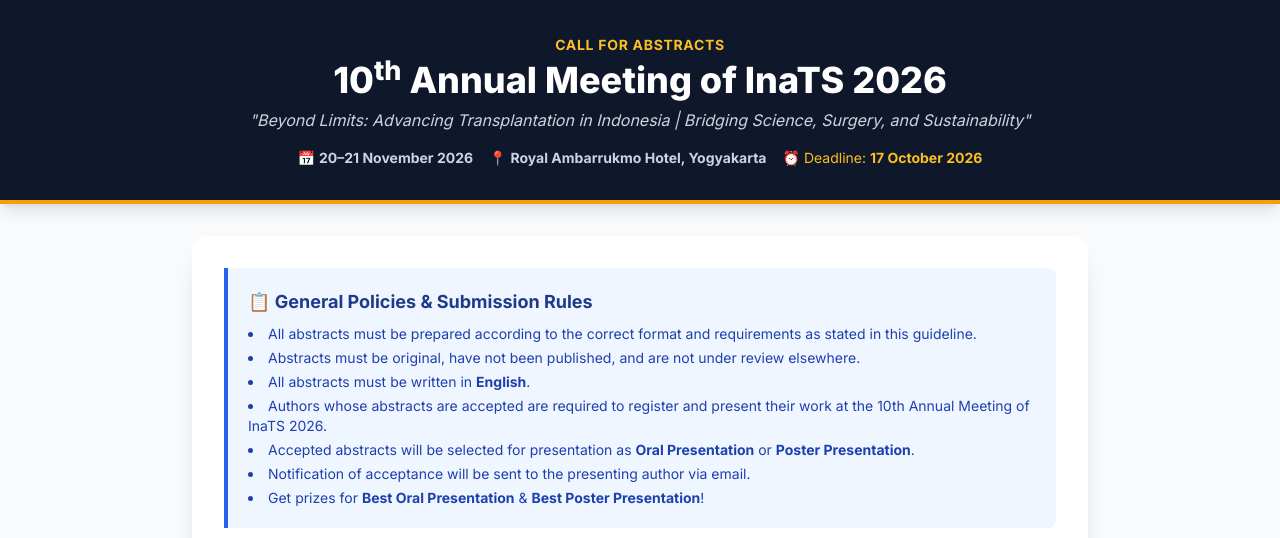
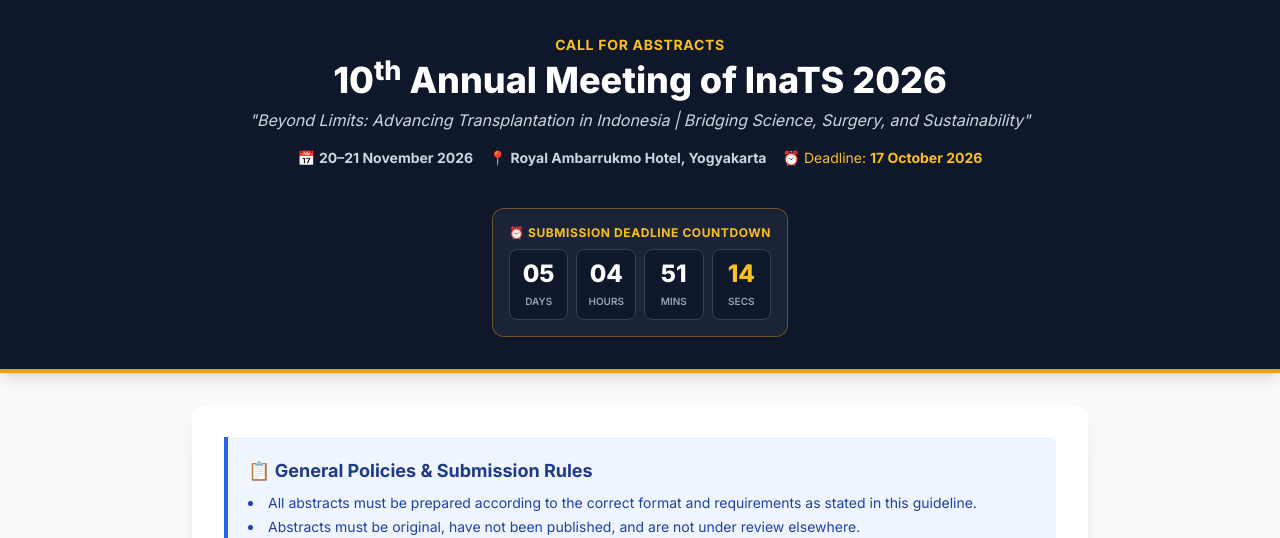
Before and after one commit to depitz44-web/InaTS2026, a plain HTML site: page index.html in a window 1280 px wide. Shown: the top 538 px of the page. Drawn offline with nearby package versions, Linux system fonts and the light colour scheme.

Commit message:
Update index.html

```diff
--- a/index.html
+++ b/index.html
@@ -23,6 +23,33 @@
                 <span>📅 <strong>20–21 November 2026</strong></span>
                 <span>📍 <strong>Royal Ambarrukmo Hotel, Yogyakarta</strong></span>
                 <span class="text-amber-400">⏰ Deadline: <strong>17 October 2026</strong></span>
+            <!-- Widget Countdown Timer -->
+<div class="mt-6 bg-slate-800/80 backdrop-blur-sm border border-amber-500/40 rounded-xl p-4 max-w-md mx-auto shadow-inner">
+    <p class="text-amber-400 font-bold text-xs uppercase tracking-wider mb-2">⏰ Submission Deadline Countdown</p>
+
+    <div id="countdownBox" class="grid grid-cols-4 gap-2 text-center">
+        <div class="bg-slate-900 p-2 rounded-lg border border-slate-700">
+            <span id="cd-days" class="block text-xl sm:text-2xl font-extrabold text-white">00</span>
+            <span class="text-[10px] text-slate-400 uppercase font-semibold">Days</span>
+        </div>
+        <div class="bg-slate-900 p-2 rounded-lg border border-slate-700">
+            <span id="cd-hours" class="block text-xl sm:text-2xl font-extrabold text-white">00</span>
+            <span class="text-[10px] text-slate-400 uppercase font-semibold">Hours</span>
+        </div>
+        <div class="bg-slate-900 p-2 rounded-lg border border-slate-700">
+            <span id="cd-minutes" class="block text-xl sm:text-2xl font-extrabold text-white">00</span>
+            <span class="text-[10px] text-slate-400 uppercase font-semibold">Mins</span>
+        </div>
+        <div class="bg-slate-900 p-2 rounded-lg border border-slate-700">
+            <span id="cd-seconds" class="block text-xl sm:text-2xl font-extrabold text-amber-400">00</span>
+            <span class="text-[10px] text-slate-400 uppercase font-semibold">Secs</span>
+        </div>
+    </div>
+
+    <p id="closedMessage" class="hidden text-red-400 font-bold text-sm mt-2">
+        ⛔ Abstract Submission is Now Closed!
+    </p>
+</div>
             </div>
         </div>
     </header>
@@ -213,6 +240,7 @@
     <script>
         const SCRIPT_URL = "https://script.google.com/macros/s/AKfycbxx-CO6Rk44yRX4KgM9-WzmegjwyL7KBKeN-bPotE6Y55lugu6V9_vrl5MwCkwBC4rUCA/exec";
 
+
         // 1. FUNGSI PENAMPIL NAMA FILE TERPILIH
         function displayFileName(input) {
             const fileNameContainer = document.getElementById('fileName');
@@ -283,6 +311,44 @@
 
             reader.readAsDataURL(file);
         });
+         // 3. FUNGSI COUNTDOWN TIMER SAMPAI 17 OKTOBER 2026 JAM 23.59 WIB
+function startCountdown() {
+    // Target Waktu: 17 Oktober 2026 23:59:59 WIB (UTC+7)
+    const targetDate = new Date("October 17, 2026 23:59:59 GMT+0700").getTime();
+
+    const timerInterval = setInterval(function() {
+        const now = new Date().getTime();
+        const distance = targetDate - now;
+
+        if (distance <= 0) {
+            clearInterval(timerInterval);
+            document.getElementById("countdownBox").classList.add("hidden");
+            document.getElementById("closedMessage").classList.remove("hidden");
+
+            // Opsional: Matikan tombol submit jika deadline sudah lewat
+            const submitBtn = document.getElementById("submitBtn");
+            if (submitBtn) {
+                submitBtn.disabled = true;
+                submitBtn.innerText = "Submission Closed";
+                submitBtn.classList.replace("bg-red-600", "bg-gray-500");
+            }
+            return;
+        }
+
+        const days = Math.floor(distance / (1000 * 60 * 60 * 24));
+        const hours = Math.floor((distance % (1000 * 60 * 60 * 24)) / (1000 * 60 * 60));
+        const minutes = Math.floor((distance % (1000 * 60 * 60)) / (1000 * 60));
+        const seconds = Math.floor((distance % (1000 * 60)) / 1000);
+
+        document.getElementById("cd-days").innerText = days < 10 ? "0" + days : days;
+        document.getElementById("cd-hours").innerText = hours < 10 ? "0" + hours : hours;
+        document.getElementById("cd-minutes").innerText = minutes < 10 ? "0" + minutes : minutes;
+        document.getElementById("cd-seconds").innerText = seconds < 10 ? "0" + seconds : seconds;
+    }, 1000);
+}
+
+// Jalankan countdown saat halaman dimuat
+startCountdown();
     </script>
 </body>
 </html>
```
